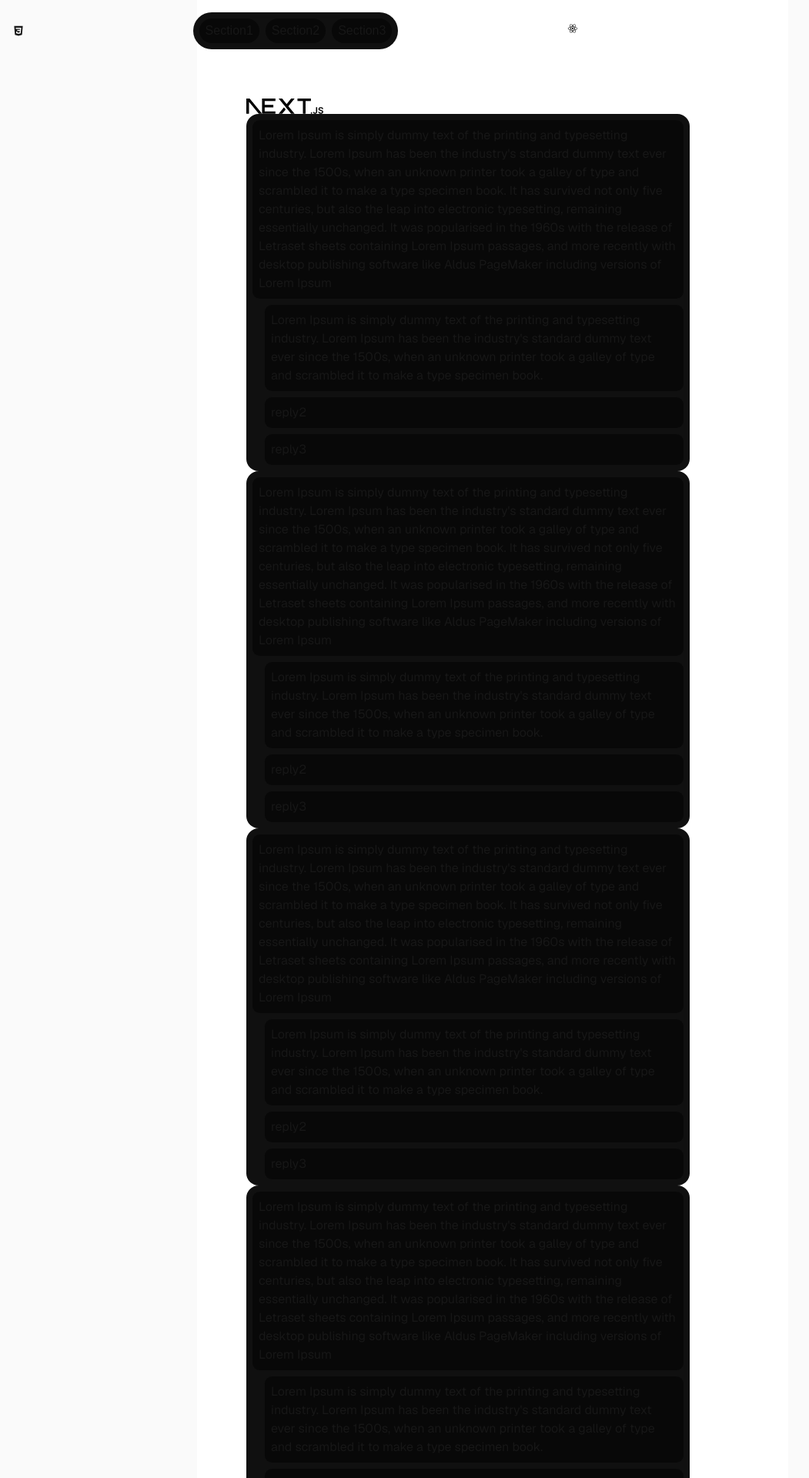
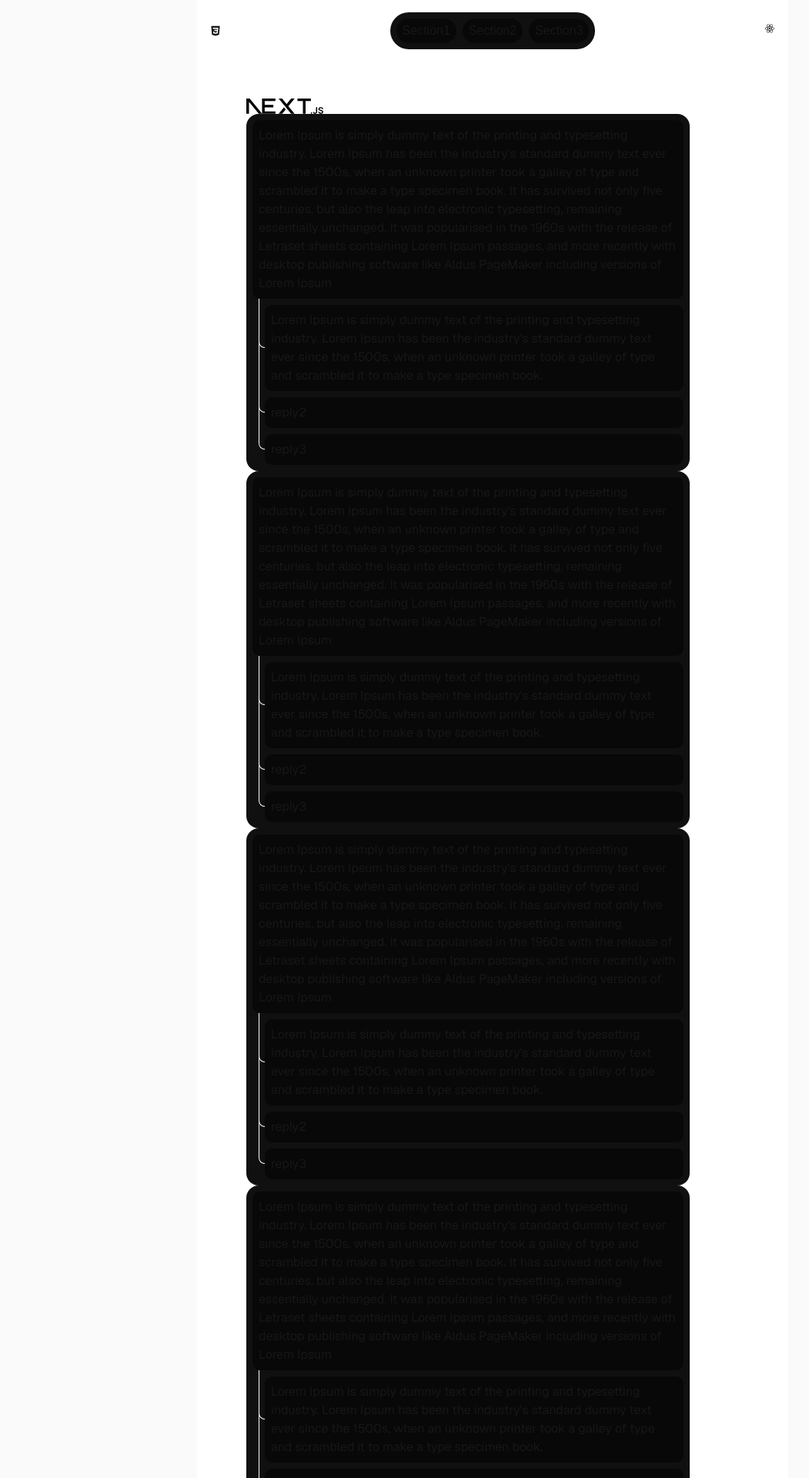
Before and after one commit to manuelsalvadori/nextmeteo, a Next.js app: page / in a window 1280 px wide. Shown: the top 1920 px of the page at 77% size, without its empty margins (0-1051 px from the left). Built offline with nearby package versions, Linux system fonts and the light colour scheme.

Commit message:
added animated header

```diff
--- a/app/page.tsx
+++ b/app/page.tsx
@@ -3,8 +3,8 @@
 
 export default function Home() {
   return (
-    <div className="flex min-h-screen items-center justify-center bg-zinc-50 font-sans dark:bg-black">
-      <main className="flex min-h-screen w-full max-w-3xl flex-col items-center justify-between py-32 px-16 bg-white dark:bg-black sm:items-start">
+    <div className="flex min-h-screen items-center justify-center bg-zinc-50 font-sans dark:bg-blue-900">
+      <main className="flex min-h-screen w-full max-w-3xl flex-col items-center justify-between py-32 px-16 bg-white dark:bg-blue-600 sm:items-start">
         <Image
           className="dark:invert"
           src="/next.svg"
@@ -14,6 +14,9 @@
           priority
         />
         <Comment />
+        <Comment />
+        <Comment />
+        <Comment />
       </main>
     </div>
   );
--- a/components/Comment/Comment.tsx
+++ b/components/Comment/Comment.tsx
@@ -14,45 +14,5 @@
                 {r}
             </div>)}
         </ div>
-        <div className={styles.commentBody}>
-            <div className={styles.comment}>
-                Lorem Ipsum is simply dummy text of the printing and typesetting industry. Lorem Ipsum has been the industry's standard dummy text ever since the 1500s, when an unknown printer took a galley of type and scrambled it to make a type specimen book. It has survived not only five centuries, but also the leap into electronic typesetting, remaining essentially unchanged. It was popularised in the 1960s with the release of Letraset sheets containing Lorem Ipsum passages, and more recently with desktop publishing software like Aldus PageMaker including versions of Lorem Ipsum
-            </div>
-            {reply.map((r) => <div key={r} className={styles.reply}>
-                {r}
-            </div>)}
-        </ div>
-        <div className={styles.commentBody}>
-            <div className={styles.comment}>
-                Lorem Ipsum is simply dummy text of the printing and typesetting industry. Lorem Ipsum has been the industry's standard dummy text ever since the 1500s, when an unknown printer took a galley of type and scrambled it to make a type specimen book. It has survived not only five centuries, but also the leap into electronic typesetting, remaining essentially unchanged. It was popularised in the 1960s with the release of Letraset sheets containing Lorem Ipsum passages, and more recently with desktop publishing software like Aldus PageMaker including versions of Lorem Ipsum
-            </div>
-            {reply.map((r) => <div key={r} className={styles.reply}>
-                {r}
-            </div>)}
-        </ div>
-        <div className={styles.commentBody}>
-            <div className={styles.comment}>
-                Lorem Ipsum is simply dummy text of the printing and typesetting industry. Lorem Ipsum has been the industry's standard dummy text ever since the 1500s, when an unknown printer took a galley of type and scrambled it to make a type specimen book. It has survived not only five centuries, but also the leap into electronic typesetting, remaining essentially unchanged. It was popularised in the 1960s with the release of Letraset sheets containing Lorem Ipsum passages, and more recently with desktop publishing software like Aldus PageMaker including versions of Lorem Ipsum
-            </div>
-            {reply.map((r) => <div key={r} className={styles.reply}>
-                {r}
-            </div>)}
-        </ div>
-        <div className={styles.commentBody}>
-            <div className={styles.comment}>
-                Lorem Ipsum is simply dummy text of the printing and typesetting industry. Lorem Ipsum has been the industry's standard dummy text ever since the 1500s, when an unknown printer took a galley of type and scrambled it to make a type specimen book. It has survived not only five centuries, but also the leap into electronic typesetting, remaining essentially unchanged. It was popularised in the 1960s with the release of Letraset sheets containing Lorem Ipsum passages, and more recently with desktop publishing software like Aldus PageMaker including versions of Lorem Ipsum
-            </div>
-            {reply.map((r) => <div key={r} className={styles.reply}>
-                {r}
-            </div>)}
-        </ div>
-        <div className={styles.commentBody}>
-            <div className={styles.comment}>
-                Lorem Ipsum is simply dummy text of the printing and typesetting industry. Lorem Ipsum has been the industry's standard dummy text ever since the 1500s, when an unknown printer took a galley of type and scrambled it to make a type specimen book. It has survived not only five centuries, but also the leap into electronic typesetting, remaining essentially unchanged. It was popularised in the 1960s with the release of Letraset sheets containing Lorem Ipsum passages, and more recently with desktop publishing software like Aldus PageMaker including versions of Lorem Ipsum
-            </div>
-            {reply.map((r) => <div key={r} className={styles.reply}>
-                {r}
-            </div>)}
-        </ div>
     </>
 }
--- a/components/Comment/comment.module.css
+++ b/components/Comment/comment.module.css
@@ -6,6 +6,7 @@
     background-color: #101010;
     border-radius: 1rem;
     padding: 0.5rem;
+    anchor-scope: --comment;
 }
 
 .comment {
@@ -20,8 +21,8 @@
     border-radius: .6rem;
     padding: 0.5rem;
     margin-left: 1rem;
+    anchor-scope: --reply;
     anchor-name: --reply;
-    anchor-scope: --reply;
 }
 
 .reply::after {
--- a/components/header/header.module.css
+++ b/components/header/header.module.css
@@ -1,23 +1,42 @@
 .header {
     display: flex;
-    justify-self: center;
     justify-content: space-between;
-    min-width: 60%;
+    width: 60%;
     background-color: transparent;
     border-radius: 2rem;
     position: fixed;
+    left: 50%;
+    transform: translate(-50%);
     margin-top: 1rem;
     gap: 0.5rem;
     align-items: center;
     padding-inline: 1em;
     transition:
-        min-width 0.6s ease,
-        background-color 0.6s ease-out;
+        width 0.6s ease;
 }
 
 .scrolled {
+    --hw: 23rem;
+    width: var(--hw);
+}
+
+.header::before {
+    content: "";
+    inset: 0;
+    position: absolute;
+    left: 50%;
+    transform: translate(-50%);
+    height: 100%;
+    width: 20%;
     background-color: #101010;
-    min-width: 0;
+    border-radius: 2rem;
+    z-index: -1;
+    transition: background-color 0.6s ease, width 0.6s ease;
+}
+
+.scrolled::before {
+    width: var(--hw);
+    background-color: #101010;
 }
 
 .center {
```
